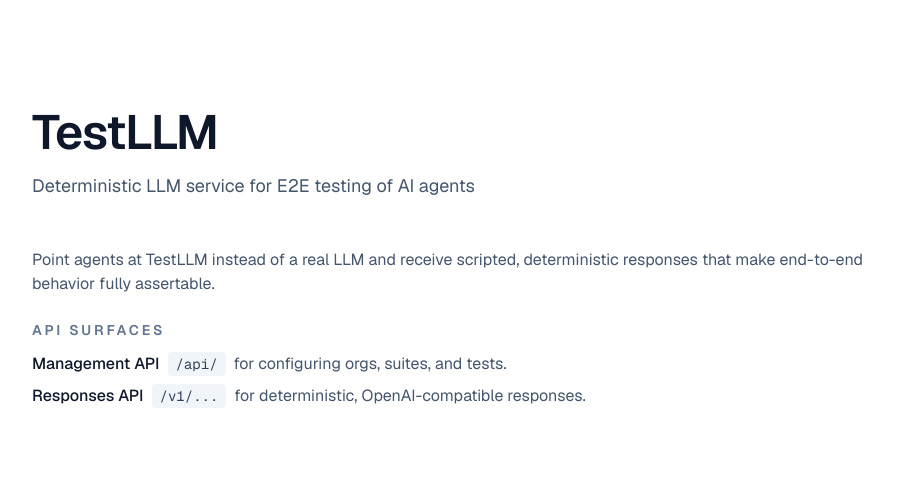
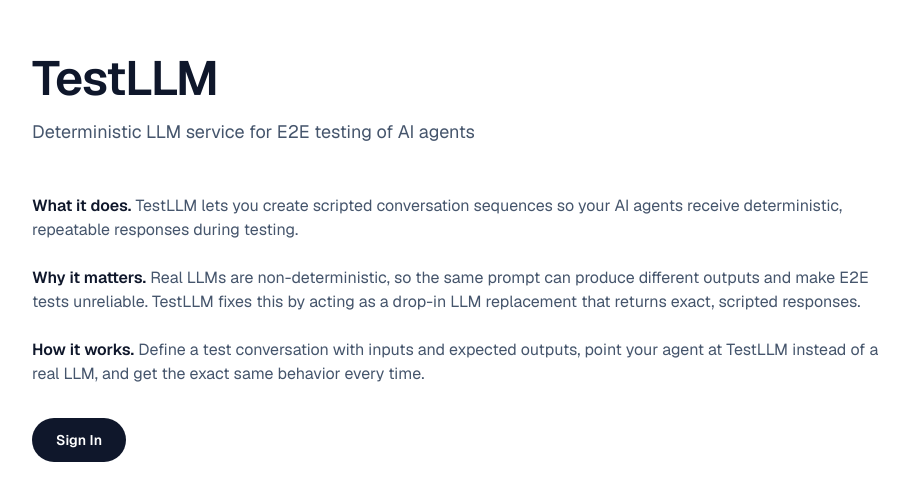
Before and after one commit to agynio/testllm, a Next.js app: page / in a window 1280 px wide. Shown: the part 142-642 px from the top of the page, without its empty margins (184-1093 px from the left). Built offline with nearby package versions, Linux system fonts and the light colour scheme.

Commit message:
feat: refine landing page copy (#10)

```diff
--- a/src/app/page.tsx
+++ b/src/app/page.tsx
@@ -1,3 +1,5 @@
+import Link from "next/link";
+
 export default function Home() {
   return (
     <div className="flex min-h-screen flex-col bg-white text-slate-900 dark:bg-slate-950 dark:text-slate-100">
@@ -12,34 +14,36 @@
         </header>
         <section className="space-y-6 text-base text-slate-600 dark:text-slate-300">
           <p>
-            Point agents at TestLLM instead of a real LLM and receive scripted,
-            deterministic responses that make end-to-end behavior fully
-            assertable.
+            <span className="font-semibold text-slate-900 dark:text-slate-100">
+              What it does.
+            </span>{" "}
+            TestLLM lets you create scripted conversation sequences so your AI
+            agents receive deterministic, repeatable responses during testing.
           </p>
-          <div className="space-y-3">
-            <p className="text-sm font-semibold uppercase tracking-[0.2em] text-slate-500 dark:text-slate-400">
-              API surfaces
-            </p>
-            <ul className="space-y-2">
-              <li className="flex flex-wrap items-center gap-2">
-                <span className="font-medium text-slate-900 dark:text-slate-100">
-                  Management API
-                </span>
-                <code className="rounded bg-slate-100 px-2 py-0.5 text-sm text-slate-700 dark:bg-slate-800 dark:text-slate-200">
-                  /api/
-                </code>
-                <span>for configuring orgs, suites, and tests.</span>
-              </li>
-              <li className="flex flex-wrap items-center gap-2">
-                <span className="font-medium text-slate-900 dark:text-slate-100">
-                  Responses API
-                </span>
-                <code className="rounded bg-slate-100 px-2 py-0.5 text-sm text-slate-700 dark:bg-slate-800 dark:text-slate-200">
-                  /v1/...
-                </code>
-                <span>for deterministic, OpenAI-compatible responses.</span>
-              </li>
-            </ul>
+          <p>
+            <span className="font-semibold text-slate-900 dark:text-slate-100">
+              Why it matters.
+            </span>{" "}
+            Real LLMs are non-deterministic, so the same prompt can produce
+            different outputs and make E2E tests unreliable. TestLLM fixes this
+            by acting as a drop-in LLM replacement that returns exact, scripted
+            responses.
+          </p>
+          <p>
+            <span className="font-semibold text-slate-900 dark:text-slate-100">
+              How it works.
+            </span>{" "}
+            Define a test conversation with inputs and expected outputs, point
+            your agent at TestLLM instead of a real LLM, and get the exact same
+            behavior every time.
+          </p>
+          <div className="pt-2">
+            <Link
+              className="inline-flex items-center justify-center rounded-full bg-slate-900 px-6 py-3 text-sm font-semibold text-white transition hover:bg-slate-800 dark:bg-slate-100 dark:text-slate-900 dark:hover:bg-white"
+              href="/api/auth/signin"
+            >
+              Sign In
+            </Link>
           </div>
         </section>
       </main>
```
